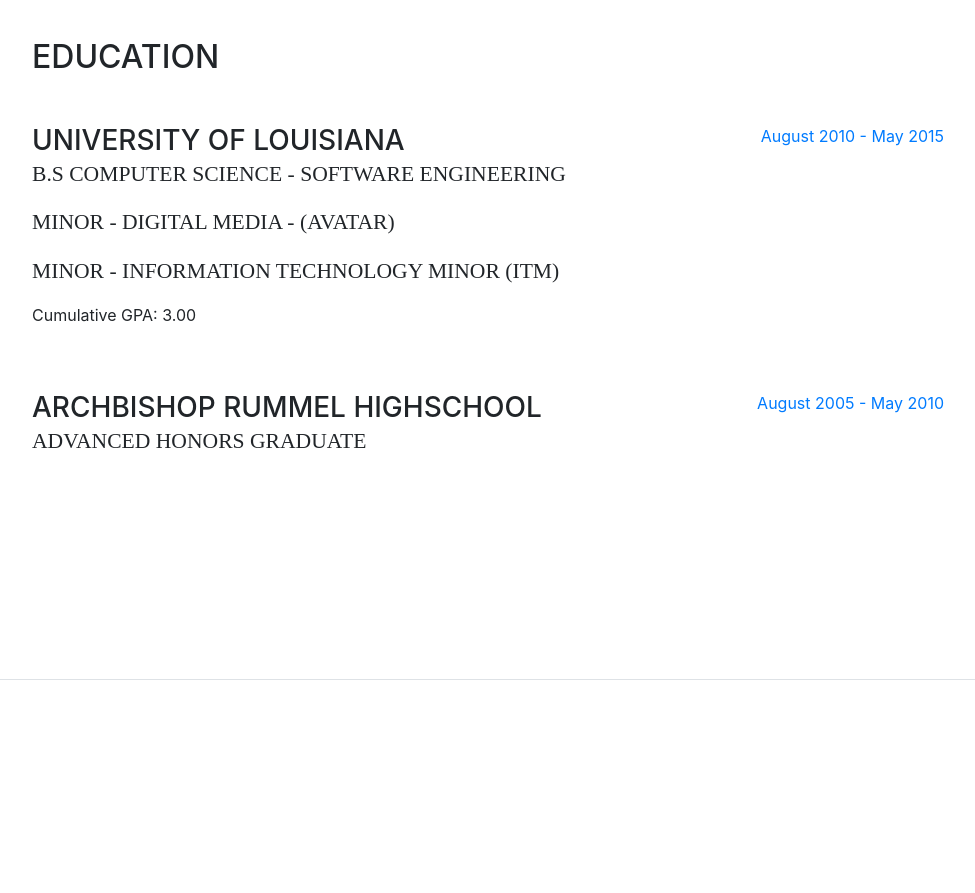
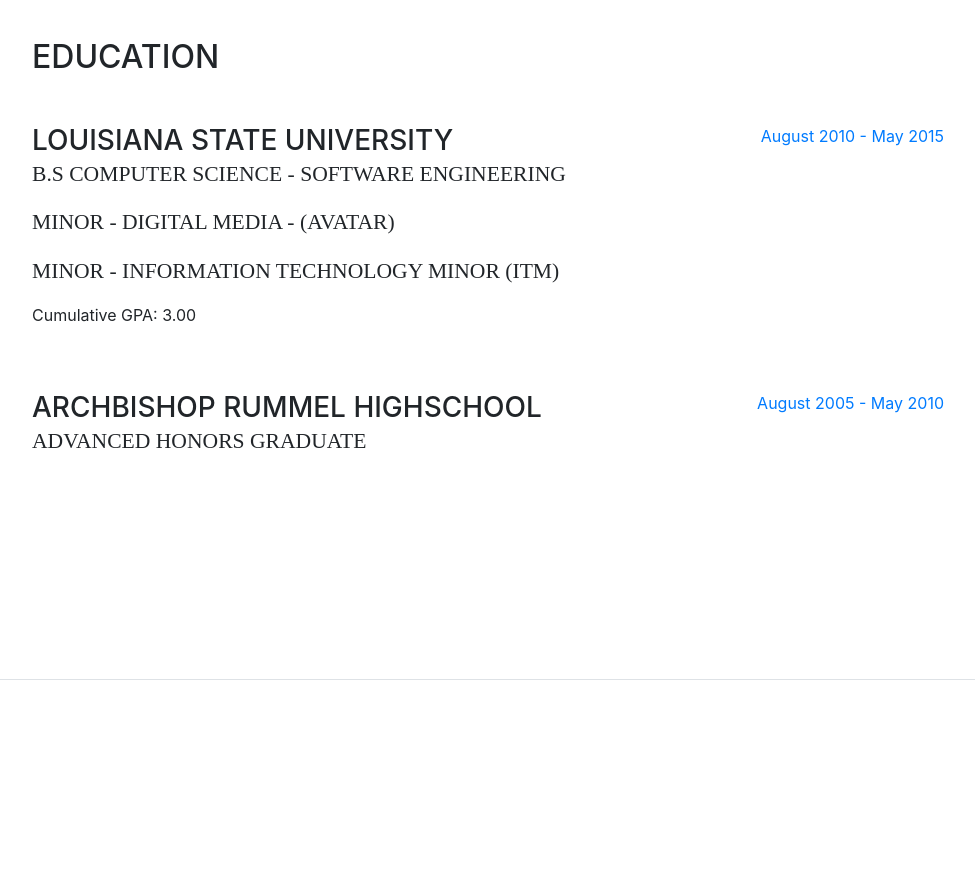
Before and after one commit to CBlaize/resume, a website with bundled scripts: page index.html in a window 1280 px wide. Shown: the part 2520-3413 px from the top of the page, without its empty margins (288-1263 px from the left). Built offline with nearby package versions, Linux system fonts and the light colour scheme; a web font is replaced by a local one.

Commit message:
Update education

```diff
--- a/index.html
+++ b/index.html
@@ -153,7 +153,7 @@
 
           <div class="resume-item d-flex flex-column flex-md-row mb-5">
             <div class="resume-content mr-auto">
-              <h3 class="mb-0">University of Louisiana</h3>
+              <h3 class="mb-0">Louisiana State University</h3>
               <div class="subheading mb-3">B.S Computer Science - Software Engineering</div>
               <div class="subheading mb-3">Minor - Digital Media - (AVATAR)</div>
               <div class="subheading mb-3">Minor - Information Technology Minor (ITM)</div>
```
